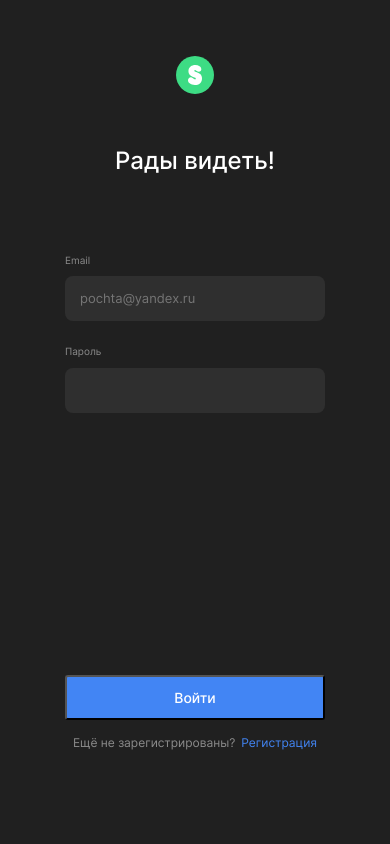
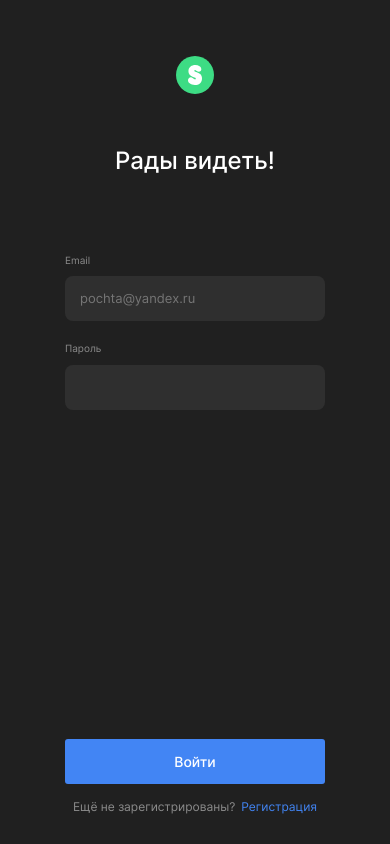
Before and after one commit to Ekaterina149/movies-explorer-frontend, a React (Create React App) app: page /signin in a window 390 px wide. Built offline with nearby package versions, Linux system fonts and the light colour scheme.

Commit message:
"moviecard_moviecardlist_comp_on_signin_signup"

```diff
--- a/src/components/Form/Form.css
+++ b/src/components/Form/Form.css
@@ -9,6 +9,7 @@
   align-items: stretch;
 }
 .form-container {
+  height: 100%;
   width: 396px;
   background-color: transparent;
   box-sizing: border-box;
@@ -19,9 +20,9 @@
 }
 
 .form-container__form {
+  height: 100%;
   display: flex;
   flex-direction: column;
-  min-height: 413px;
   justify-content: space-between;
 }
 .form-container__logo {
@@ -42,7 +43,7 @@
   border: none;
   display: flex;
   flex-direction: column;
-  gap: 15px;
+  gap: 12px;
   padding: 0 0 0px;
 }
 .form-container__submit {
@@ -54,6 +55,7 @@
   text-align: center;
   font-size: 14px;
   font-weight: 500;
+  border: none;
 }
 .form-container__submit_type_disabled {
   background-color: transparent;
@@ -120,8 +122,11 @@
 
 @media screen and (max-width: 900px) {
   .form-container {
-    padding: 0;
+    padding:  0;
     justify-content: center;
+    max-height: 560px;
+    /* align-items: center; */
+    margin: auto;
   }
 }
 
@@ -130,7 +135,11 @@
     width: 260px;
     justify-content: flex-start;
     padding-top: 56px;
+    padding-bottom: 30px;
+    margin:0;
     align-items: center;
+    max-height: 100%;
+
   }
   .form-container__submit {
     width: 260px;
@@ -139,9 +148,7 @@
     padding-bottom: 80px;
     padding-top: 50px;
   }
-  .form-container__form {
-    min-height: 495px;
-  }
+
   .form-container__text {
     font-size: 12px;
   }
--- a/src/components/MoviesCard/MovieCard.css
+++ b/src/components/MoviesCard/MovieCard.css
@@ -95,16 +95,28 @@
   }
 }
 
+@media screen and (max-width: 620px) {
+
+  .moviecard {
+    width: 100%;
+    max-width: 300px;
+  }
+  .moviecard-box__title {
+    font-size: 12px;
+  }
+  .moviecard__image {
+    min-height: 190px;
+  }
+}
+
 @media screen and (max-width: 500px) {
   .moviecard__image {
     min-height: 168px;
   }
   .moviecard {
-    width: 100%;
+
     max-height: 237px;
-    max-width: 300px;
+
   }
-  .moviecard-box__title {
-    font-size: 12px;
-  }
+
 }
--- a/src/components/MoviesCardList/MovieCardList.css
+++ b/src/components/MoviesCardList/MovieCardList.css
@@ -26,8 +26,9 @@
   font-weight: 500;
   line-height: normal;
   margin-top: 60px;
+  border: none;
 }
-@media screen and (max-width: 900px) {
+@media screen and (max-width: 940px) {
   .moovie-container {
     grid-template-columns: repeat(2, 1fr);
     row-gap: 30px;
@@ -35,15 +36,22 @@
   }
 
   .moovie {
-    padding: 80px 30px 80px;
+    padding: 80px 80px 80px;
   }
 
   .moovie__button {
     margin-top: 80px;
   }
 }
+@media screen and (max-width: 768px) {
+.moovie {
+  padding: 80px 30px 80px;
+}
+}
 
-@media screen and (max-width: 500px) {
+
+
+@media screen and (max-width: 620px) {
   .moovie-container {
     grid-template-columns: 1fr;
     row-gap: 14px;
```
